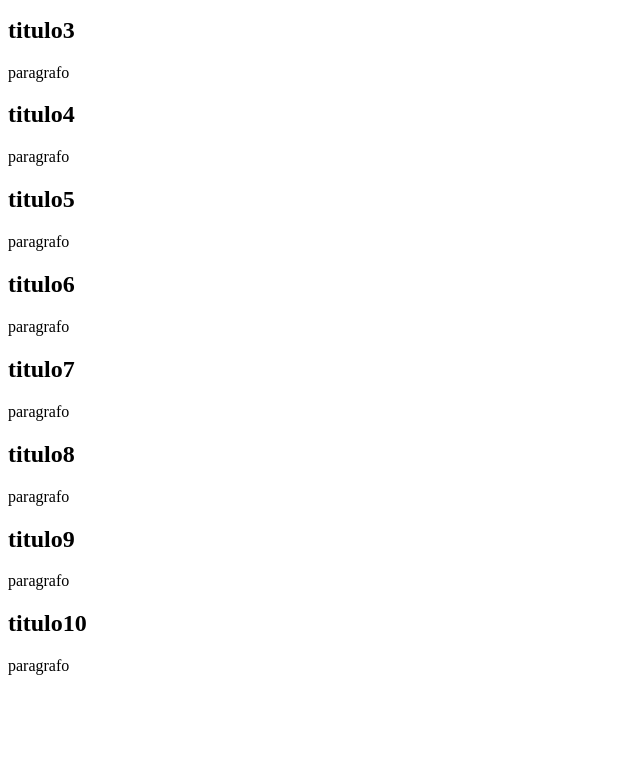
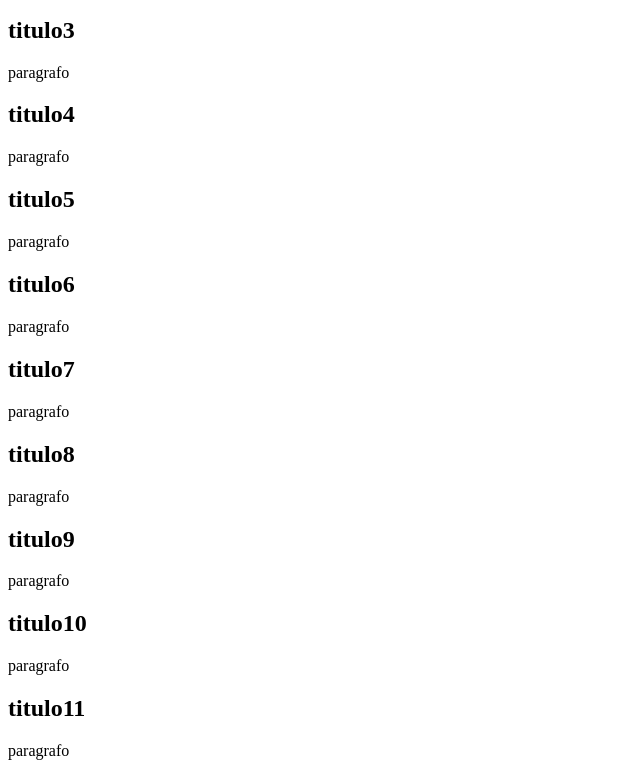
Before and after one commit to caioaod/teste-caio, a plain HTML site: page pasta/index.html in a window 1280 px wide. Shown: the part 199-975 px from the top of the page, without its empty margins (0-640 px from the left). Before the commit the page ends 890 px from the top, so only its background shows below. Drawn offline with Linux system fonts and the light colour scheme.

Commit message:
11 paragrafo

```diff
--- a/pasta/index.html
+++ b/pasta/index.html
@@ -35,5 +35,8 @@
 
     <h2>titulo10</h2>
     <p>paragrafo</p>
+
+    <h2>titulo11</h2>
+    <p>paragrafo</p>
 </body>
 </html>
```
